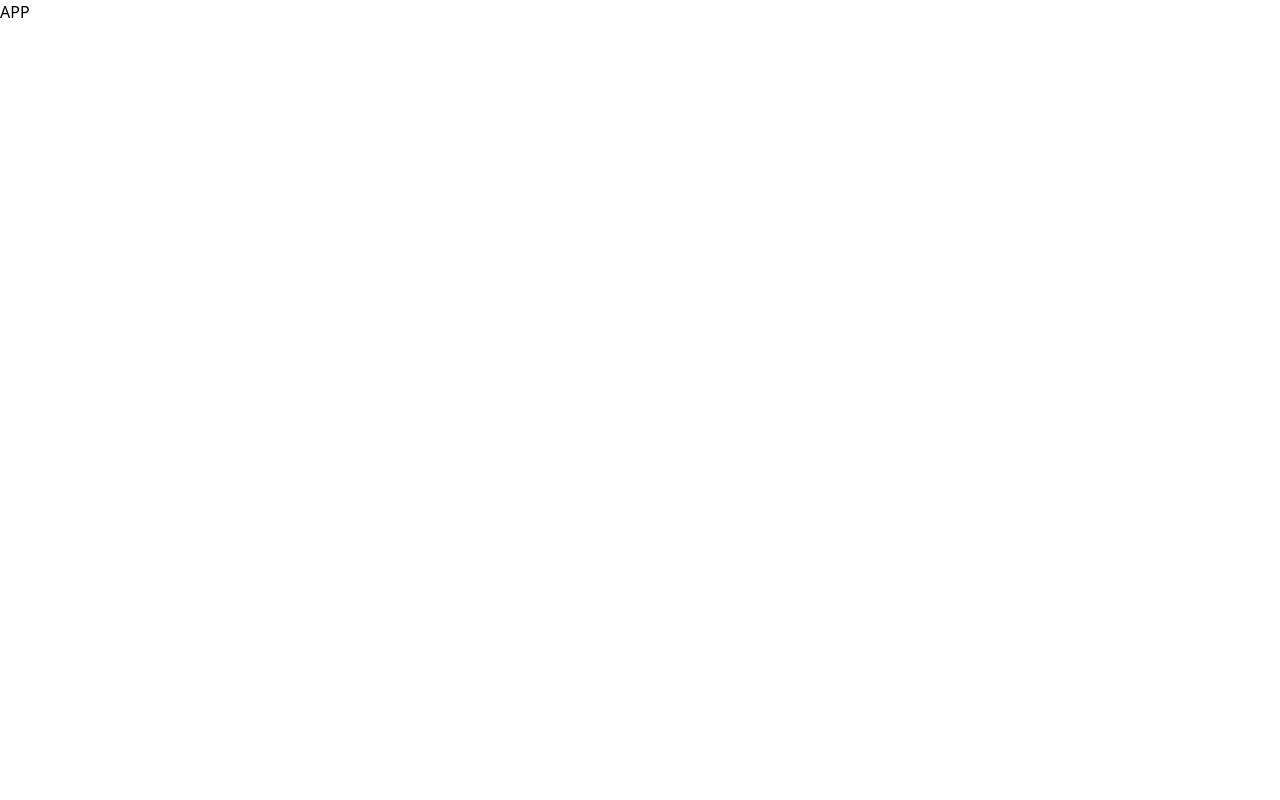
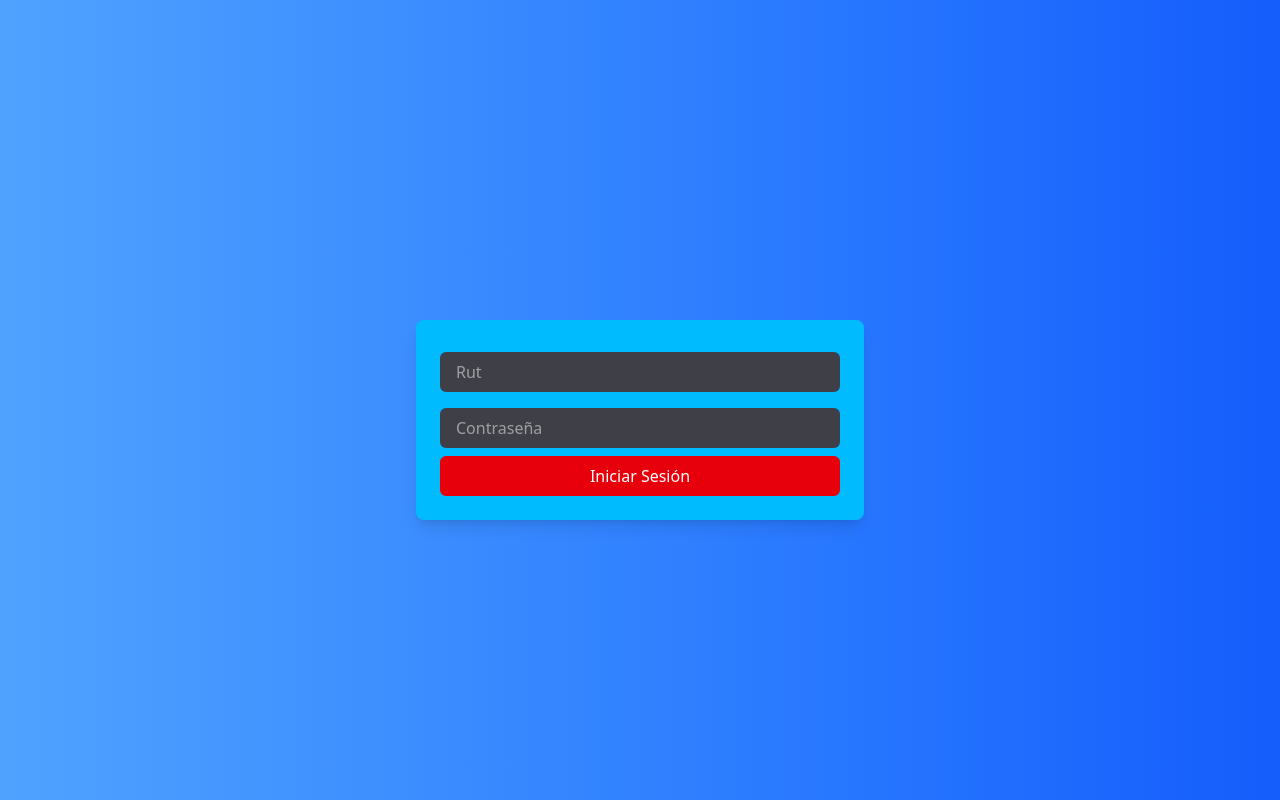
Before and after one commit to riasnex/HealthCloud, a React (Vite) app in the folder hc-front/: page / in a window 1280 px wide. Built offline with nearby package versions, Linux system fonts and the light colour scheme.

Commit message:
Avance en Login

```diff
--- a/hc-front/package.json
+++ b/hc-front/package.json
@@ -10,6 +10,7 @@
     "preview": "vite preview"
   },
   "dependencies": {
+    "@hookform/resolvers": "^5.0.1",
     "@tailwindcss/postcss": "^4.1.4",
     "@tailwindcss/vite": "^4.1.4",
     "postcss": "^8.5.3",
@@ -17,7 +18,9 @@
     "react-dom": "^18.3.1",
     "react-hook-form": "^7.56.1",
     "react-router-dom": "^7.5.1",
-    "tailwindcss": "^4.1.4"
+    "react-toastify": "^11.0.5",
+    "tailwindcss": "^4.1.4",
+    "zod": "^3.24.3"
   },
   "devDependencies": {
     "@eslint/js": "^9.9.0",
--- a/hc-front/src/App.jsx
+++ b/hc-front/src/App.jsx
@@ -1,9 +1,16 @@
 import { useState } from 'react'
 import { BrowserRouter, Routes, Route } from 'react-router-dom'
+import { PagLogin } from './paginas/paglogin'
 
 
 function App() {
-  return <div>APP</div>
+  return <div>
+    <BrowserRouter>
+      <Routes>
+        <Route path="/" element={<PagLogin/>} />
+      </Routes>
+    </BrowserRouter>
+  </div>
 }
 
 export default App
--- a/hc-front/src/paginas/paglogin.jsx
+++ b/hc-front/src/paginas/paglogin.jsx
@@ -1,20 +1,29 @@
 import { useForm } from "react-hook-form";
 import {zodResolver} from "@hookform/resolvers/zod";
+import { loginSchema } from "../schema/auth.js";
 import { ToastContainer, toast } from "react-toastify";
 import 'react-toastify/dist/ReactToastify.css';
 
 export function PagLogin() {
     const { register, handleSubmit, formState } = useForm({
-        resolver: zodResolver(loginSchema)
+        resolver: zodResolver(loginSchema),
+
     });
     const onSubmit = handleSubmit((data) => {
         signin(data);
      });
     return (
-        <div>
-            <div className="container bg-sky-400 max-w-md p-6 rouded-md mx-auto mt-10">
+        <div className="flex items-center justify-center min-h-screen bg-gradient-to-r from-blue-400 to-blue-600">
+            <div className="container bg-sky-400 max-w-md p-6 rounded-lg shadow-lg mx-auto mt-10">
                 <form onSubmit={onSubmit} >
 
+                    <input type="text" {...register("rut", { required: true})} className='w-full bg-zinc-700 text-white px-4 py-2 rounded-md my-2' placeholder="Rut" />
+                    <p classname="text-red-500">{formState.errors.rut?.message}</p>
+
+                    <input type="password" {...register("password", { required: true})} className='w-full bg-zinc-700 text-white px-4 py-2 rounded-md my-2' placeholder="Contraseña" />
+                    <p classname="text-red-500">{formState.errors.password?.message}</p>
+
+                    <button className='text-white bg-red-600 w-full px-4 py-2 rounded-md'>Iniciar Sesión</button>
                 </form>
             </div>
         </div>
--- /dev/null
+++ b/hc-front/src/schema/auth.js
@@ -0,0 +1,6 @@
+import { z } from 'zod';
+
+export const loginSchema = z.object({
+    rut: z.string().min(1, { message: "Por favor ingrese un rut valido." }),
+    password: z.string().min(1, { message: "Por favor ingrese una contraseña valida." }),
+});
```
Also changed, not shown: hc-front/src/paginas/pagregistro.jsx (added), 1 other file (tests, documents, lock files or other folders).
